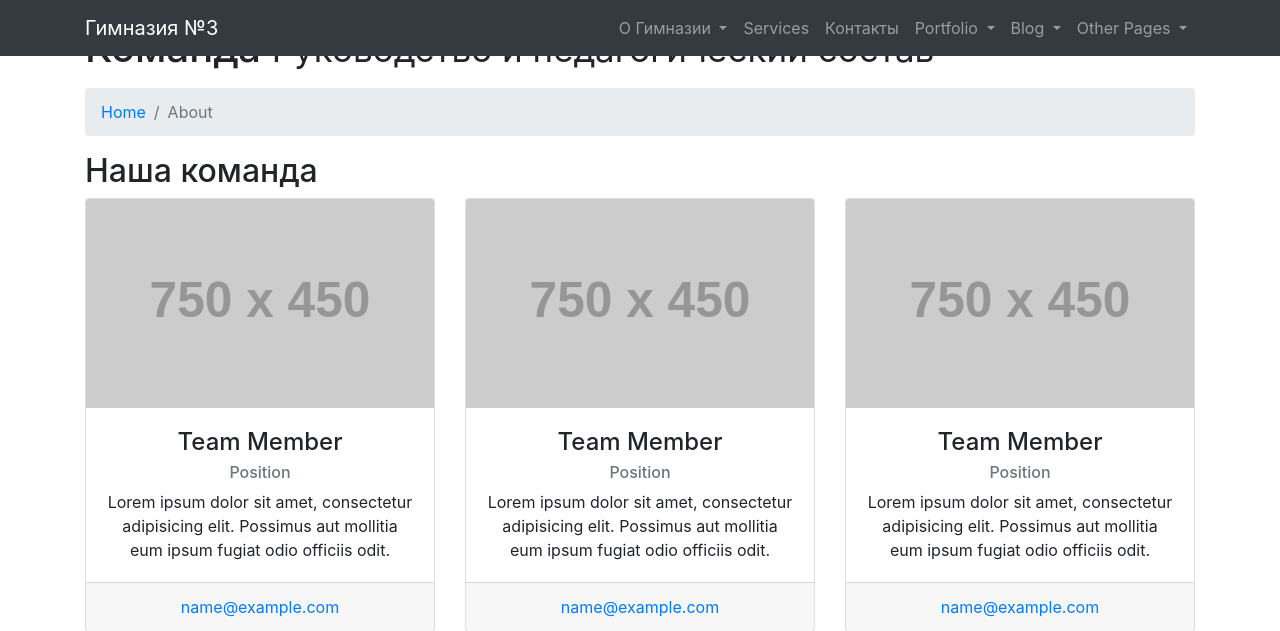
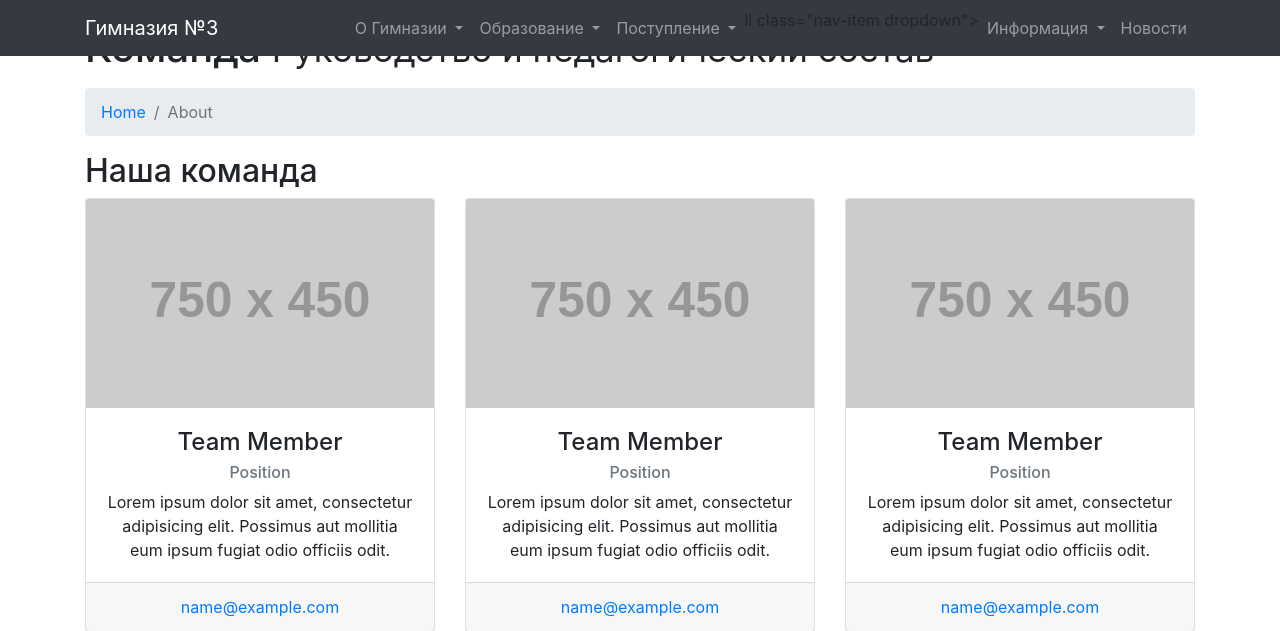
Before and after one commit to broadcom9821/Site, a Django app: page /Team.html in a window 1280 px wide. Shown: the top 631 px of the page. Run offline with Django 3.2, Linux system fonts and the light colour scheme; grey boxes labelled with a size stand in for pictures from a placeholder-image service; some libraries are stand-ins or nearby versions.

Commit message:
Initial commit

```diff
--- a/templates/app/header.html
+++ b/templates/app/header.html
@@ -31,7 +31,7 @@
                 О Гимназии
             </a>
               <div class="dropdown-menu dropdown-menu-right" aria-labelledby="navbarDropdownAbout">
-              <a class="dropdown-item" href="{% url 'about' %}">Сведения об образовательной организации</a>
+              <a class="dropdown-item" href="{% url 'about' %}">Сведения об ОО</a>
               <a class="dropdown-item" href="{% url 'Team' %}">Команда</a>
               <a class="dropdown-item" href="{% url 'Gallery' %}">Галерея</a>
               <a class="dropdown-item" href="{% url 'History' %}">История гимназии</a>
@@ -39,15 +39,33 @@
               <a class="dropdown-item" href="{% url 'contact' %}">Контакты</a>
             </div>
           </li>
-          <li class="nav-item">
-            <a class="nav-link" href="services.html">Services</a>
-          </li>
-          <li class="nav-item">
-            <a class="nav-link" href="About/contact.html">Контакты</a>
+          <li class="nav-item dropdown">
+            <a class="nav-link dropdown-toggle" href="#" id="navbarDropdownEducation" data-toggle="dropdown" aria-haspopup="true" aria-expanded="false">
+              Образование
+            </a>
+            <div class="dropdown-menu dropdown-menu-right" aria-labelledby="navbarDropdownEducation">
+              <a class="dropdown-item" href="portfolio-1-col.html" style="text-align: center">Образовательная модель</a>
+              <a class="dropdown-item" href="portfolio-2-col.html" style="text-align: center">Образовательные стандарты</a>
+              <a class="dropdown-item" href="portfolio-3-col.html" style="text-align: center">Дополнительное образование</a>
+              <a class="dropdown-item" href="portfolio-4-col.html" style="text-align: center">Материально-техническое <br> обеспечение гимназии</a>
+              <a class="dropdown-item" href="portfolio-item.html" style="text-align: center">ЕГЭ и ГИА</a>
+            </div>
           </li>
           <li class="nav-item dropdown">
+            <a class="nav-link dropdown-toggle" href="#" id="navbarDropdownAdmission" data-toggle="dropdown" aria-haspopup="true" aria-expanded="false">
+              Поступление
+            </a>
+            <div class="dropdown-menu dropdown-menu-right" aria-labelledby="navbarDropdownAdmission">
+              <a class="dropdown-item" href="portfolio-1-col.html">О поступлении</a>
+              <a class="dropdown-item" href="portfolio-2-col.html">Итоги набора</a>
+              <a class="dropdown-item" href="portfolio-3-col.html">Стипендиальный фонд школы и оплата обучения</a>
+              <a class="dropdown-item" href="portfolio-4-col.html">Ответы на вопросы</a>
+              <a class="dropdown-item" href="portfolio-item.html">Рекомендации по подготовке к поступлению</a>
+            </div>
+          </li>
+          li class="nav-item dropdown">
             <a class="nav-link dropdown-toggle" href="#" id="navbarDropdownPortfolio" data-toggle="dropdown" aria-haspopup="true" aria-expanded="false">
-              Portfolio
+              Информация
             </a>
             <div class="dropdown-menu dropdown-menu-right" aria-labelledby="navbarDropdownPortfolio">
               <a class="dropdown-item" href="portfolio-1-col.html">1 Column Portfolio</a>
@@ -57,27 +75,10 @@
               <a class="dropdown-item" href="portfolio-item.html">Single Portfolio Item</a>
             </div>
           </li>
-          <li class="nav-item dropdown">
-            <a class="nav-link dropdown-toggle" href="#" id="navbarDropdownBlog" data-toggle="dropdown" aria-haspopup="true" aria-expanded="false">
-              Blog
+          <li class="nav-item">
+            <a class="nav-link" href="#" id="navbarNews" data-toggle="dropdown" aria-haspopup="true" aria-expanded="false">
+              Новости
             </a>
-            <div class="dropdown-menu dropdown-menu-right" aria-labelledby="navbarDropdownBlog">
-              <a class="dropdown-item" href="blog-home-1.html">Blog Home 1</a>
-              <a class="dropdown-item" href="blog-home-2.html">Blog Home 2</a>
-              <a class="dropdown-item" href="blog-post.html">Blog Post</a>
-            </div>
-          </li>
-          <li class="nav-item dropdown">
-            <a class="nav-link dropdown-toggle" href="#" id="navbarDropdownPages" data-toggle="dropdown" aria-haspopup="true" aria-expanded="false">
-              Other Pages
-            </a>
-            <div class="dropdown-menu dropdown-menu-right" aria-labelledby="navbarDropdownPages">
-              <a class="dropdown-item" href="{% url 'fullwidth' %}">Full Width Page</a>
-              <a class="dropdown-item" href="{% url 'sidebar' %}">Sidebar Page</a>
-              <a class="dropdown-item" href="{% url 'faq' %}">FAQ</a>
-              <a class="dropdown-item" href="{% url 'error' %}">404</a>
-              <a class="dropdown-item" href="pricing.html">Pricing Table</a>
-            </div>
           </li>
         </ul>
       </div>
```
